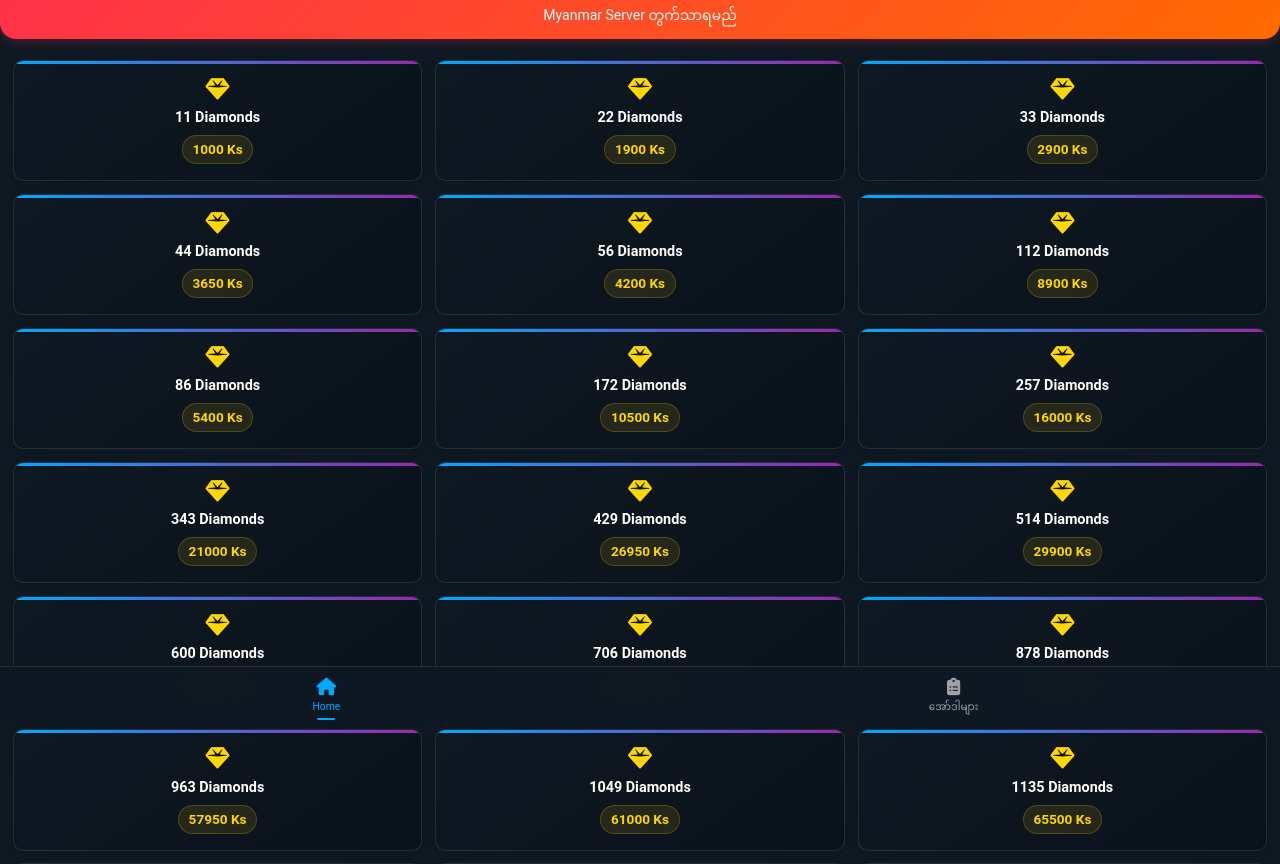
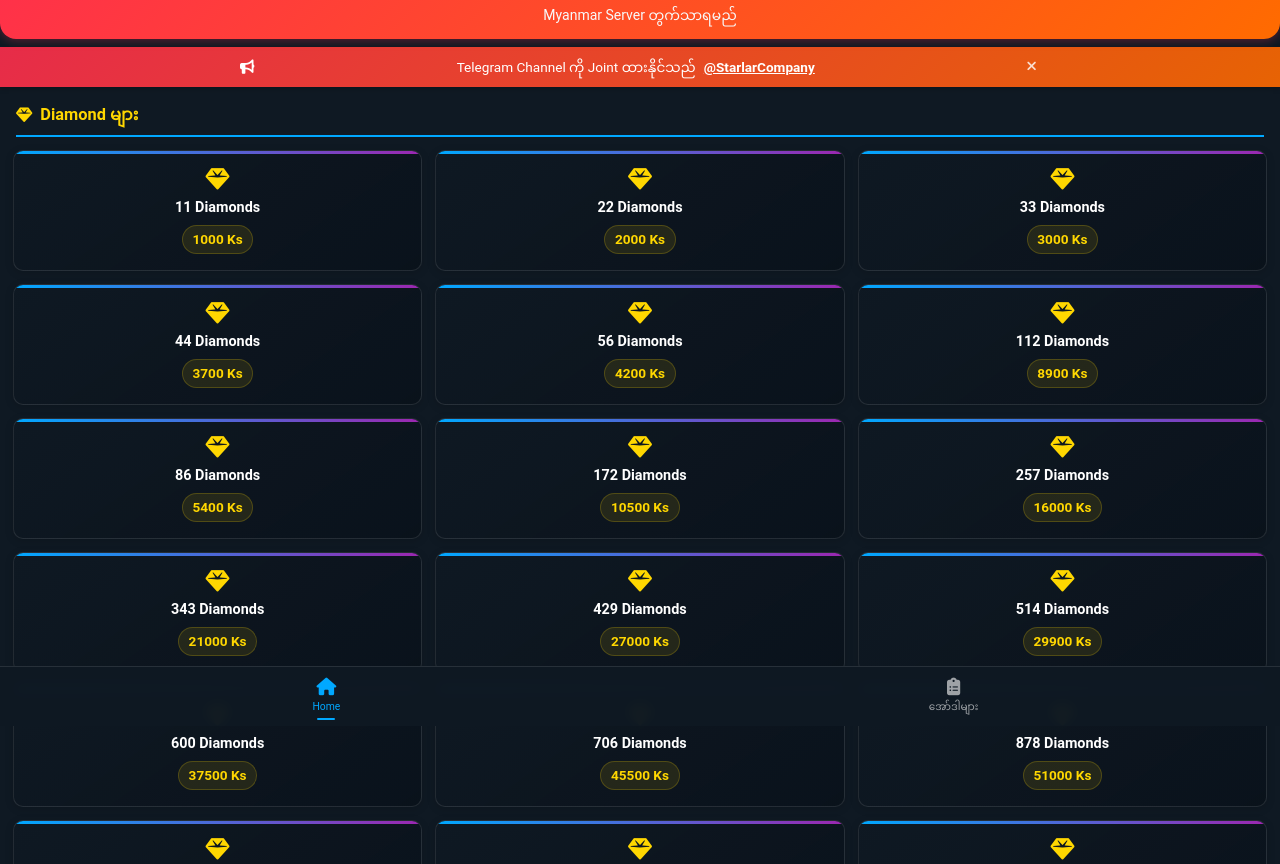
Before and after one commit to Starlar1/Diamond-Shop-Starlar, a plain HTML site: page index.html in a window 1280 px wide. Shown: the part 74-938 px from the top of the page. Drawn offline with Linux system fonts and the light colour scheme.

Commit message:
index.html

```diff
--- a/index.html
+++ b/index.html
@@ -1,4 +1,4 @@
-<meta name='viewport' content='width=device-width, initial-scale=1'/><meta name='viewport' content='width=device-width, initial-scale=1'/><meta name='viewport' content='width=device-width, initial-scale=1'/><!DOCTYPE html>
+<meta name='viewport' content='width=device-width, initial-scale=1'/><meta name='viewport' content='width=device-width, initial-scale=1'/><!DOCTYPE html>
 <html lang="my">
 <head>
     <meta charset="UTF-8">
@@ -7,6 +7,61 @@
     <link href="https://fonts.googleapis.com/css2?family=Poppins:wght@400;500;600;700&display=swap" rel="stylesheet">
     <link rel="stylesheet" href="https://cdnjs.cloudflare.com/ajax/libs/font-awesome/6.4.0/css/all.min.css">
     <style>
+/* Announcement Banner Styles */
+.announcement-banner {
+    background: linear-gradient(135deg, rgba(255, 46, 77, 0.9), rgba(255, 107, 0, 0.9));
+    color: white;
+    padding: 0.6rem 1rem;
+    font-size: 0.85rem;
+    text-align: center;
+    position: relative;
+    z-index: 5;
+    box-shadow: 0 2px 5px rgba(0, 0, 0, 0.2);
+    display: block; /* Change to 'none' if you want it hidden by default */
+}
+
+.announcement-content {
+    display: flex;
+    align-items: center;
+    justify-content: center;
+    max-width: 800px;
+    margin: 0 auto;
+}
+
+.announcement-icon {
+    margin-right: 0.6rem;
+    font-size: 0.9rem;
+}
+
+.announcement-text {
+    flex: 1;
+}
+
+.announcement-link {
+    color: white;
+    font-weight: 600;
+    text-decoration: underline;
+    margin-left: 0.3rem;
+    transition: var(--transition);
+}
+
+.announcement-link:hover {
+    color: var(--mlbb-accent);
+}
+
+.announcement-close {
+    margin-left: 1rem;
+    cursor: pointer;
+    opacity: 0.8;
+    transition: var(--transition);
+    padding: 0.2rem;
+}
+
+.announcement-close:hover {
+    opacity: 1;
+    transform: scale(1.1);
+}
+
 /* Base Styles for Android Optimization */
 :root {
     --mlbb-primary: #FF2E4D;
@@ -582,10 +637,31 @@ input, textarea, select {
         </div>
     </div>
 
+<!-- Add this right after the <div class="header"> section -->
+<div class="announcement-banner">
+    <div class="announcement-content">
+        <span class="announcement-icon"><i class="fas fa-bullhorn"></i></span>
+        <span class="announcement-text">Telegram Channel ကို Joint ထားနိုင်သည်
+            <a href="https://t.me/StarlarCompany" target="_blank" class="announcement-link">@StarlarCompany</a>
+        </span>
+        <span class="announcement-close" onclick="closeAnnouncement()"><i class="fas fa-times"></i></span>
+    </div>
+</div>
+
 <!-- Main Content -->
 <div id="mlbbContent">
-        <!-- MLBB Diamond Packages -->
+
+    <!-- Regular Diamonds Section -->
+    <div style="padding: 0 1rem; margin-top: 1rem;">
+        <h3 style="color: var(--mlbb-accent); border-bottom: 2px solid var(--mlbb-secondary); padding-bottom: 0.5rem; display: flex; align-items: center;">
+            <i class="fas fa-gem" style="margin-right: 0.5rem;"></i>
+            Diamond များ
+        </h3>
+    </div>
+
+        <!-- Regular Diamonds -->
     <div class="diamond-grid">
+        <!-- 11 Diamonds -->
         <div class="diamond-card" onclick="openModal('11 Diamonds', 'mlbb')">
             <div class="diamond-icon">
                 <i class="fas fa-gem"></i>
@@ -594,30 +670,34 @@ input, textarea, select {
             <div class="diamond-price">1000 Ks</div>
         </div>
 
+        <!-- 22 Diamonds -->
         <div class="diamond-card" onclick="openModal('22 Diamonds', 'mlbb')">
             <div class="diamond-icon">
                 <i class="fas fa-gem"></i>
             </div>
             <div class="diamond-amount">22 Diamonds</div>
-                <div class="diamond-price">1900 Ks</div>
+            <div class="diamond-price">2000 Ks</div>
         </div>
 
+        <!-- 33 Diamonds -->
         <div class="diamond-card" onclick="openModal('33 Diamonds', 'mlbb')">
             <div class="diamond-icon">
                 <i class="fas fa-gem"></i>
             </div>
             <div class="diamond-amount">33 Diamonds</div>
-                <div class="diamond-price">2900 Ks</div>
+            <div class="diamond-price">3000 Ks</div>
         </div>
 
+        <!-- 44 Diamonds -->
         <div class="diamond-card" onclick="openModal('44 Diamonds', 'mlbb')">
             <div class="diamond-icon">
                 <i class="fas fa-gem"></i>
             </div>
             <div class="diamond-amount">44 Diamonds</div>
-                <div class="diamond-price">3650 Ks</div>
+            <div class="diamond-price">3700 Ks</div>
         </div>
 
+        <!-- 56 Diamonds -->
         <div class="diamond-card" onclick="openModal('56 Diamonds', 'mlbb')">
             <div class="diamond-icon">
                 <i class="fas fa-gem"></i>
@@ -626,6 +706,7 @@ input, textarea, select {
             <div class="diamond-price">4200 Ks</div>
         </div>
 
+        <!-- 112 Diamonds -->
         <div class="diamond-card" onclick="openModal('112 Diamonds', 'mlbb')">
             <div class="diamond-icon">
                 <i class="fas fa-gem"></i>
@@ -634,6 +715,7 @@ input, textarea, select {
             <div class="diamond-price">8900 Ks</div>
         </div>
 
+        <!-- 86 Diamonds -->
         <div class="diamond-card" onclick="openModal('86 Diamonds', 'mlbb')">
             <div class="diamond-icon">
                 <i class="fas fa-gem"></i>
@@ -642,6 +724,7 @@ input, textarea, select {
             <div class="diamond-price">5400 Ks</div>
         </div>
 
+        <!-- 172 Diamonds -->
         <div class="diamond-card" onclick="openModal('172 Diamonds', 'mlbb')">
             <div class="diamond-icon">
                 <i class="fas fa-gem"></i>
@@ -650,6 +733,7 @@ input, textarea, select {
             <div class="diamond-price">10500 Ks</div>
         </div>
 
+        <!-- 257 Diamonds -->
         <div class="diamond-card" onclick="openModal('257 Diamonds', 'mlbb')">
             <div class="diamond-icon">
                 <i class="fas fa-gem"></i>
@@ -658,6 +742,7 @@ input, textarea, select {
             <div class="diamond-price">16000 Ks</div>
         </div>
 
+        <!-- 343 Diamonds -->
         <div class="diamond-card" onclick="openModal('343 Diamonds', 'mlbb')">
             <div class="diamond-icon">
                 <i class="fas fa-gem"></i>
@@ -666,14 +751,16 @@ input, textarea, select {
             <div class="diamond-price">21000 Ks</div>
         </div>
 
+        <!-- 429 Diamonds -->
         <div class="diamond-card" onclick="openModal('429 Diamonds', 'mlbb')">
             <div class="diamond-icon">
                 <i class="fas fa-gem"></i>
             </div>
             <div class="diamond-amount">429 Diamonds</div>
-                <div class="diamond-price">26950 Ks</div>
+            <div class="diamond-price">27000 Ks</div>
         </div>
 
+        <!-- 514 Diamonds -->
         <div class="diamond-card" onclick="openModal('514 Diamonds', 'mlbb')">
             <div class="diamond-icon">
                 <i class="fas fa-gem"></i>
@@ -682,6 +769,7 @@ input, textarea, select {
             <div class="diamond-price">29900 Ks</div>
         </div>
 
+        <!-- 600 Diamonds -->
         <div class="diamond-card" onclick="openModal('600 Diamonds', 'mlbb')">
             <div class="diamond-icon">
                 <i class="fas fa-gem"></i>
@@ -690,6 +778,7 @@ input, textarea, select {
             <div class="diamond-price">37500 Ks</div>
         </div>
 
+        <!-- 706 Diamonds -->
         <div class="diamond-card" onclick="openModal('706 Diamonds', 'mlbb')">
             <div class="diamond-icon">
                 <i class="fas fa-gem"></i>
@@ -698,6 +787,7 @@ input, textarea, select {
             <div class="diamond-price">45500 Ks</div>
         </div>
 
+        <!-- 878 Diamonds -->
         <div class="diamond-card" onclick="openModal('878 Diamonds', 'mlbb')">
             <div class="diamond-icon">
                 <i class="fas fa-gem"></i>
@@ -706,14 +796,16 @@ input, textarea, select {
             <div class="diamond-price">51000 Ks</div>
         </div>
 
+        <!-- 963 Diamonds -->
         <div class="diamond-card" onclick="openModal('963 Diamonds', 'mlbb')">
             <div class="diamond-icon">
                 <i class="fas fa-gem"></i>
             </div>
             <div class="diamond-amount">963 Diamonds</div>
-                <div class="diamond-price">57950 Ks</div>
+            <div class="diamond-price">58000 Ks</div>
         </div>
 
+        <!-- 1049 Diamonds -->
         <div class="diamond-card" onclick="openModal('1049 Diamonds', 'mlbb')">
             <div class="diamond-icon">
                 <i class="fas fa-gem"></i>
@@ -722,6 +814,7 @@ input, textarea, select {
             <div class="diamond-price">61000 Ks</div>
         </div>
 
+        <!-- 1135 Diamonds -->
         <div class="diamond-card" onclick="openModal('1135 Diamonds', 'mlbb')">
             <div class="diamond-icon">
                 <i class="fas fa-gem"></i>
@@ -730,6 +823,7 @@ input, textarea, select {
             <div class="diamond-price">65500 Ks</div>
         </div>
 
+        <!-- 1412 Diamonds -->
         <div class="diamond-card" onclick="openModal('1412 Diamonds', 'mlbb')">
             <div class="diamond-icon">
                 <i class="fas fa-gem"></i>
@@ -738,6 +832,7 @@ input, textarea, select {
             <div class="diamond-price">81000 Ks</div>
         </div>
 
+        <!-- 2195 Diamonds -->
         <div class="diamond-card" onclick="openModal('2195 Diamonds', 'mlbb')">
             <div class="diamond-icon">
                 <i class="fas fa-gem"></i>
@@ -746,6 +841,7 @@ input, textarea, select {
             <div class="diamond-price">129900 Ks</div>
         </div>
 
+        <!-- 3688 Diamonds -->
         <div class="diamond-card" onclick="openModal('3688 Diamonds', 'mlbb')">
             <div class="diamond-icon">
                 <i class="fas fa-gem"></i>
@@ -754,22 +850,36 @@ input, textarea, select {
             <div class="diamond-price">220000 Ks</div>
         </div>
 
+        <!-- 5532 Diamonds -->
         <div class="diamond-card" onclick="openModal('5532 Diamonds', 'mlbb')">
             <div class="diamond-icon">
                 <i class="fas fa-gem"></i>
             </div>
             <div class="diamond-amount">5532 Diamonds</div>
-                <div class="diamond-price">317900 Ks</div>
+            <div class="diamond-price">318000 Ks</div>
         </div>
 
+        <!-- 9288 Diamonds -->
         <div class="diamond-card" onclick="openModal('9288 Diamonds', 'mlbb')">
             <div class="diamond-icon">
                 <i class="fas fa-gem"></i>
             </div>
             <div class="diamond-amount">9288 Diamonds</div>
-                <div class="diamond-price">519900 Ks</div>
+            <div class="diamond-price">520000 Ks</div>
+        </div>
     </div>
 
+  <!-- 2X Diamonds Section -->
+    <div style="padding: 0 1rem; margin-top: 2rem;">
+        <h3 style="color: var(--mlbb-accent); border-bottom: 2px solid var(--mlbb-secondary); padding-bottom: 0.5rem; display: flex; align-items: center;">
+            <i class="fas fa-gem" style="margin-right: 0.5rem;"></i>
+            2X Diamond များ
+        </h3>
+    </div>
+
+        <!-- 2X Diamonds Section -->
+    <div class="diamond-grid">
+        <!-- 50+50 Diamonds -->
         <div class="diamond-card" onclick="openModal('50+50 Diamonds', 'mlbb')">
             <div class="badge">2X</div>
             <div class="diamond-icon">
@@ -779,6 +889,7 @@ input, textarea, select {
             <div class="diamond-price">3900 Ks</div>
         </div>
 
+        <!-- 150+150 Diamonds -->
         <div class="diamond-card" onclick="openModal('150+150 Diamonds', 'mlbb')">
             <div class="badge">2X</div>
             <div class="diamond-icon">
@@ -788,6 +899,7 @@ input, textarea, select {
             <div class="diamond-price">9900 Ks</div>
         </div>
 
+        <!-- 250+250 Diamonds -->
         <div class="diamond-card" onclick="openModal('250+250 Diamonds', 'mlbb')">
             <div class="badge">2X</div>
             <div class="diamond-icon">
@@ -797,6 +909,7 @@ input, textarea, select {
             <div class="diamond-price">17900 Ks</div>
         </div>
 
+        <!-- 500+500 Diamonds -->
         <div class="diamond-card" onclick="openModal('500+500 Diamonds', 'mlbb')">
             <div class="badge">2X</div>
             <div class="diamond-icon">
@@ -805,7 +918,19 @@ input, textarea, select {
             <div class="diamond-amount">500+500 Diamonds</div>
             <div class="diamond-price">32900 Ks</div>
         </div>
+    </div>
 
+    <!-- Pass များ-->
+    <div style="padding: 0 1rem; margin-top: 2rem;">
+        <h3 style="color: var(--mlbb-accent); border-bottom: 2px solid var(--mlbb-secondary); padding-bottom: 0.5rem; display: flex; align-items: center;">
+            <i class="fas fa-ticket-alt" style="margin-right: 0.5rem;"></i>
+            Pass များ
+        </h3>
+    </div>
+
+        <!-- Passes Section -->
+    <div class="diamond-grid">
+        <!-- Weekly Pass -->
         <div class="diamond-card" onclick="openModal('Weekly Pass', 'mlbb')">
             <div class="badge">PASS</div>
             <div class="diamond-icon">
@@ -815,6 +940,7 @@ input, textarea, select {
             <div class="diamond-price">6500 Ks</div>
         </div>
 
+        <!-- Twilight Pass -->
         <div class="diamond-card" onclick="openModal('Twilight Pass', 'mlbb')">
             <div class="badge">PASS</div>
             <div class="diamond-icon">
@@ -870,7 +996,6 @@ input, textarea, select {
 
                 <div class="form-group">
                     <label for="paymentProof">ငွေပေးချေမှု အတည်ပြုချက် (ဓာတ်ပုံ)</label>
-                    <label for="paymentProof">ငွေလွှဲဓာတ်ပုံအမှန်မပြပါကစိန်ထည့်ပေးမည်မဟုတ်ပါ</label>
                     <div class="file-upload">
                         <div class="file-upload-btn" id="fileUploadLabel">
                             <i class="fas fa-cloud-upload-alt"></i><br>
@@ -900,6 +1025,7 @@ input, textarea, select {
             <span>အော်ဒါများ</span>
         </a>
     </div>
+
 
 <script>
 const TELEGRAM_BOT_TOKEN = '8094270595:AAERziCUrOYf38DMOSReu1oOSEf2LLG_qS0';
@@ -1110,10 +1236,24 @@ window.addEventListener('click', function(event) {
     }
 });
 
+// Close announcement banner
+function closeAnnouncement() {
+    document.querySelector('.announcement-banner').style.display = 'none';
+    localStorage.setItem('announcementClosed', 'true');
+}
+
+// Check if announcement was previously closed
+function checkAnnouncement() {
+    if (!localStorage.getItem('announcementClosed')) {
+        document.querySelector('.announcement-banner').style.display = 'block';
+    }
+}
+
 // Load orders on startup
 window.onload = function () {
     loadOrdersFromStorage();
 };
+
 </script>
 </body>
 </html>
```
Lines whose indentation alone changed are shown as unchanged.
